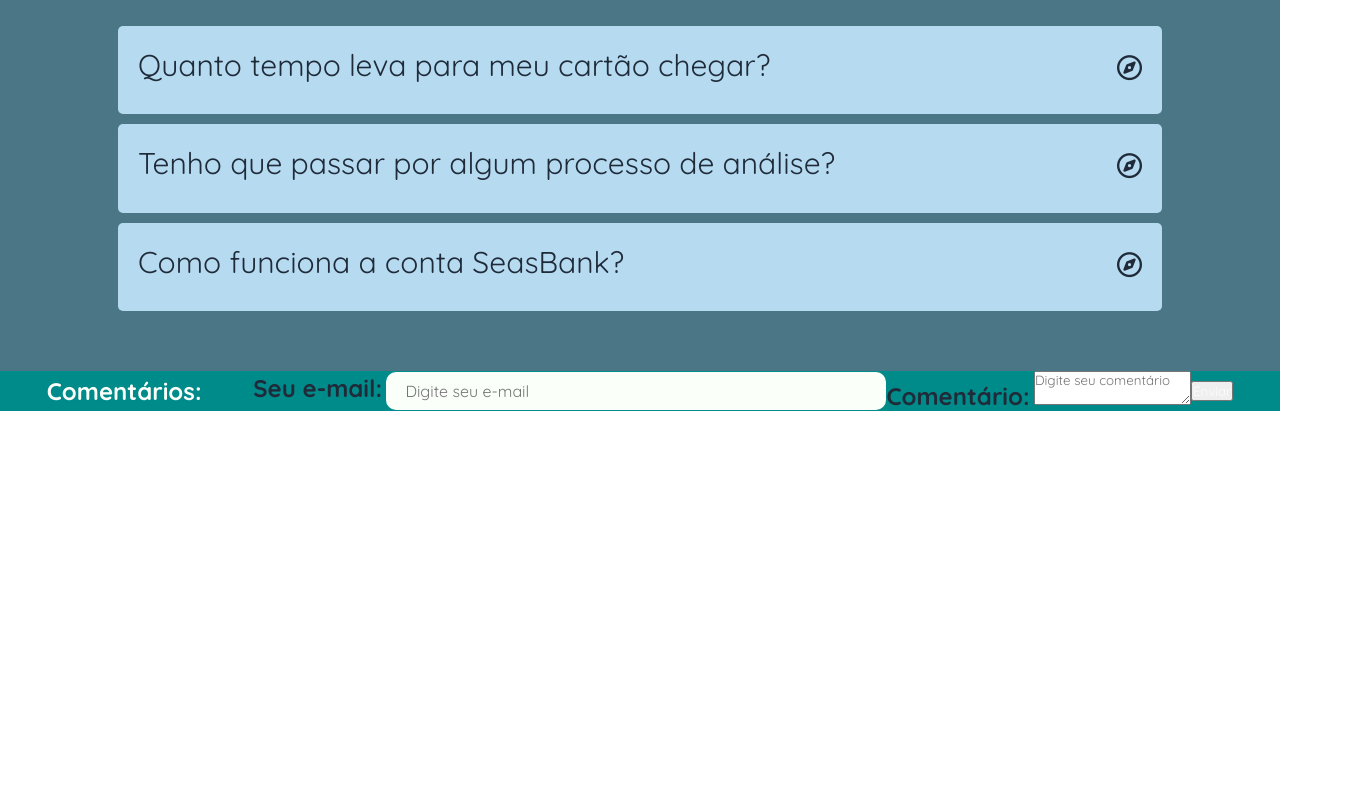
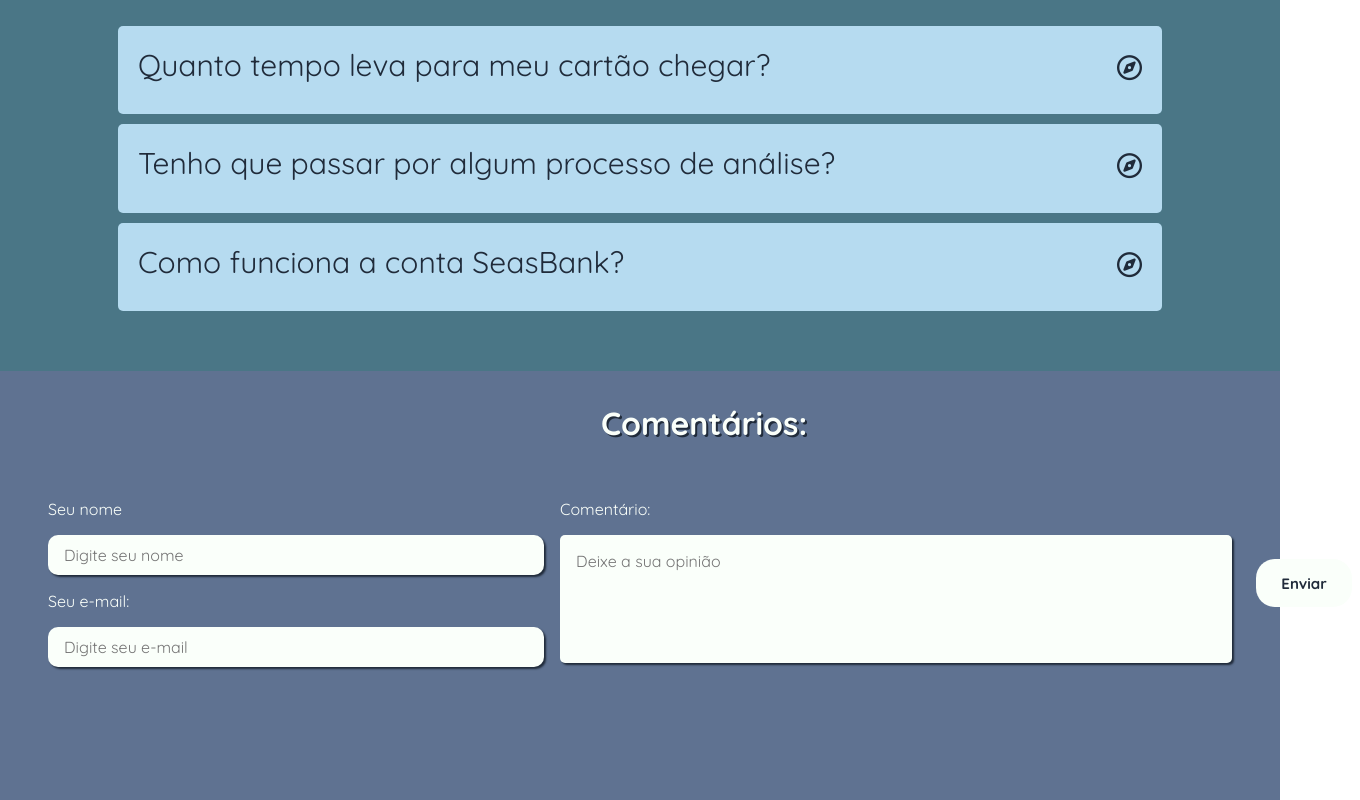
Before and after one commit to leovscn/seas-bank-task-js, a plain HTML site: page index.html in a window 1280 px wide. Shown: the part 1589-2389 px from the top of the page, 1360 px wide, since content can reach past the window. Before the commit the page ends 2000 px from the top, so only its background shows below. Drawn offline with Linux system fonts and the light colour scheme; no server answers.

Commit message:
Adicionado layout na seção sobre

```diff
--- a/assets/js/script-comments.js
+++ b/assets/js/script-comments.js
@@ -1,64 +1,70 @@
-const buscaComentarios = async()=>{
-    await fetch('https://jsonplaceholder.typicode.com/comments', {
+const buscaComentarios = async () => {
+  await fetch("https://jsonplaceholder.typicode.com/comments", {
     method: "GET",
     headers: {
-        "Content-Type": "application/json"
+      "Content-Type": "application/json",
+    },
+  })
+    .then((response) => {
+      if (!response.ok) {
+        throw new Error(`HTML response: ${response.status}`);
       }
-    }).then(response =>{
-      if(!response.ok){
-        throw new Error(`HTML response: ${response.status}`)
-      }
-      return response.json()
-    }).then(data => {
-        for(let i = 0;i<4;i++){
-            let comentario = document.createElement('div')
-            comentario.classList.add('card')
+      return response.json();
+    })
+    .then((data) => {
+      for (let i = 0; i < 4; i++) {
+        let comentario = document.createElement("div");
+        comentario.classList.add("card");
         comentario.innerHTML = `
             <h3>${data[i].name} - ${data[i].email}</h3>
 
             <p>${data[i].body}</p>
-            `
-            document.getElementById('sobre').appendChild(comentario)
+            `;
+        document.getElementById("comments").appendChild(comentario);
       }
-    }).catch(err=>{
-      console.log(err)
     })
-  }
-  buscaComentarios()
+    .catch((err) => {
+      console.log(err);
+    });
+};
+buscaComentarios();
 
-  const postaComentario = async ()=>{
-    const email = document.getElementById('email').value
-    const msg = document.getElementById('msg').value
-    // const nome = document.getElementById('nome').value
-    await fetch('https://jsonplaceholder.typicode.com/comments',{
-      method: 'POST',
-      headers:{
+const postaComentario = async () => {
+  const email = document.getElementById("email").value;
+  const msg = document.getElementById("msg").value;
+  const nome = document.getElementById("nome").value;
+  await fetch("https://jsonplaceholder.typicode.com/comments", {
+    method: "POST",
+    headers: {
       "Content-Type": "application/json",
     },
     body: JSON.stringify({
       postId: 1,
       id: 1,
-        name: 'nome',
+      name: `${nome}`,
       email: `${email}`,
-        body: `${msg}`
+      body: `${msg}`,
+    }),
   })
-    }).then(response =>{
-      if(!response.ok){
-        throw new Error(`HTML response: ${response.status}`)
+    .then((response) => {
+      if (!response.ok) {
+        throw new Error(`HTML response: ${response.status}`);
       }
-      return response.json()
-    }).then(data =>{
-        let comentario = document.createElement('div')
-        comentario.classList.add('card')
+      return response.json();
+    })
+    .then((data) => {
+      let comentario = document.createElement("div");
+      comentario.classList.add("card");
       comentario.innerHTML = `
         <h3>${data.name} - ${data.email}</h3>
 
         <p>${data.body}</p>
-        `
-        document.getElementById('sobre').appendChild(comentario)
-      console.log(data)
-    }).catch(err =>{
-      console.log(err)
+        `;
+      document.getElementById("comments").appendChild(comentario);
+      console.log(data);
     })
-  }
+    .catch((err) => {
+      console.log(err);
+    });
+};
 //   postaComentario()
--- a/assets/style.css
+++ b/assets/style.css
@@ -30,17 +30,17 @@
   z-index: 10;
 }
 
-.logo>a>p {
+.logo > a > p {
   font-size: 32px;
   font-weight: lighter;
   margin-left: 50px;
 }
 
-.logo>a>p>span {
+.logo > a > p > span {
   font-weight: bold;
 }
 
-header>.logo>a>img {
+header > .logo > a > img {
   width: 50px;
   height: 50px;
   padding-bottom: 10px;
@@ -51,7 +51,7 @@
   align-items: center;
 }
 
-header>nav {
+header > nav {
   display: flex;
   justify-content: space-evenly;
   width: 40%;
@@ -59,18 +59,18 @@
   font-size: 20px;
 }
 
-header>nav>ul {
+header > nav > ul {
   width: 300px;
   display: flex;
   justify-content: space-around;
 }
 
-header>nav>ul>li {
+header > nav > ul > li {
   border-left: 1px solid var(--color4);
   padding-left: 10px;
 }
 
-nav>button {
+nav > button {
   width: 150px;
   height: 50px;
   color: var(--color1);
@@ -84,7 +84,7 @@
   transition: all 0.3s;
 }
 
-nav>button a {
+nav > button a {
   width: 100%;
   height: 100%;
   color: var(--color1);
@@ -101,7 +101,7 @@
   padding: 0;
 }
 
-nav>button a,
+nav > button a,
 .login-btn a {
   display: flex;
   justify-content: center;
@@ -133,7 +133,7 @@
   width: 100%;
 }
 
-main>.first>.container1 {
+main > .first > .container1 {
   width: 100%;
   height: 300px;
   background-image: url("../imgs/ocean.jpg");
@@ -147,11 +147,11 @@
   text-align: center;
 }
 
-main>.first>.container1>.mobile-only {
+main > .first > .container1 > .mobile-only {
   display: none;
 }
 
-.container1>h2 {
+.container1 > h2 {
   text-shadow: 2px 2px 3px black;
   font-weight: 400;
   font-size: 48px;
@@ -183,14 +183,14 @@
   align-items: center;
 }
 
-.left-text>p {
+.left-text > p {
   display: flex;
   align-items: center;
   font-weight: lighter;
   font-size: 25px;
 }
 
-.left-text>i {
+.left-text > i {
   font-size: 50px;
   margin-left: 50px;
   padding: 20px 40px 20px 20px;
@@ -203,7 +203,7 @@
   background-color: var(--color3);
 }
 
-.card-img>img {
+.card-img > img {
   height: 100%;
   width: 100%;
   scale: 1.4;
@@ -229,7 +229,7 @@
   align-items: center;
 }
 
-.cards>.card {
+.cards > .card {
   height: 40%;
   width: 40%;
   background-color: var(--color6);
@@ -242,12 +242,12 @@
   padding: 20px;
 }
 
-.cards>.card>h3 {
+.cards > .card > h3 {
   color: var(--color1);
   margin-bottom: 30px;
 }
 
-.cards>.card>p {
+.cards > .card > p {
   color: var(--color1);
 }
 
@@ -274,14 +274,14 @@
   align-items: center;
 }
 
-form>div>label {
+form > div > label {
   color: var(--color1);
   font-size: x-large;
   font-weight: bold;
   margin-bottom: 10px;
 }
 
-form>div>input {
+form > div > input {
   border: 1px solid transparent;
   border-radius: 10px;
   width: 500px;
@@ -292,21 +292,21 @@
   font-size: 16px;
 }
 
-form>div>input:focus {
+form > div > input:focus {
   outline: 0;
   box-shadow: 2px 2px 10px #202b3a;
 }
 
-form>div>input[type="number"]::-webkit-inner-spin-button {
+form > div > input[type="number"]::-webkit-inner-spin-button {
   -webkit-appearance: none;
 }
 
-form>div>input[type="number"] {
+form > div > input[type="number"] {
   -moz-appearance: textfield;
   appearance: textfield;
 }
 
-form>input[type="submit"] {
+form > input[type="submit"] {
   display: flex;
   justify-content: center;
   border-radius: 15px;
@@ -322,13 +322,13 @@
   cursor: pointer;
 }
 
-.formu>form {
+.formu > form {
   display: flex;
   flex-direction: column;
   gap: 32px;
 }
 
-.formu>form>.nome,
+.formu > form > .nome,
 .email,
 .number {
   display: flex;
@@ -347,14 +347,14 @@
   gap: 10px;
 }
 
-.fourth>h3 {
+.fourth > h3 {
   font-size: 40px;
   margin-bottom: 35px;
   color: var(--color5);
   text-shadow: 2px 2px var(--color1);
 }
 
-.fourth>div {
+.fourth > div {
   width: 90%;
   background-color: var(--color6);
   height: 130px;
@@ -362,15 +362,15 @@
   border-radius: 5px;
 }
 
-.fourth>div:first-child {
+.fourth > div:first-child {
   margin-top: 50px;
 }
 
-.fourth>div>details>summary {
+.fourth > div > details > summary {
   color: var(--color1);
 }
 
-.fourth>div>details>summary {
+.fourth > div > details > summary {
   font-size: 30px;
   display: flex;
   align-items: center;
@@ -378,13 +378,13 @@
   cursor: pointer;
 }
 
-.fourth>div>details>summary>i {
+.fourth > div > details > summary > i {
   color: var(--color1);
   font-size: 25px;
   margin-top: 5px;
 }
 
-.fourth>div>details>p {
+.fourth > div > details > p {
   font-size: 20px;
   color: var(--color1);
   max-width: 85%;
@@ -397,13 +397,13 @@
     z-index: 10;
   }
 
-  header>nav {
+  header > nav {
     width: 70%;
     justify-content: center;
     gap: 8px;
   }
 
-  header>nav>input {
+  header > nav > input {
     display: none;
   }
 
@@ -415,16 +415,16 @@
     display: none;
   }
 
-  .logo>a>p {
+  .logo > a > p {
     margin-left: 0px;
   }
 
-  .first>.container1 {
+  .first > .container1 {
     flex-direction: column;
     gap: 15px;
   }
 
-  main>.first>.container1>.mobile-only {
+  main > .first > .container1 > .mobile-only {
     display: block;
     width: 150px;
     height: 50px;
@@ -437,7 +437,7 @@
     background-color: #ffffffaf;
   }
 
-  main>.first>.container1>.mobile-only a {
+  main > .first > .container1 > .mobile-only a {
     display: flex;
     justify-content: center;
     align-items: center;
@@ -445,11 +445,11 @@
     font-weight: 700;
   }
 
-  .first>.container1>h2 {
+  .first > .container1 > h2 {
     font-size: 26px;
   }
 
-  .fourth>div>details>p {
+  .fourth > div > details > p {
     font-size: 16px;
   }
 
@@ -468,13 +468,13 @@
     gap: 12px;
   }
 
-  .left-text>i {
+  .left-text > i {
     font-size: 25px;
     margin-left: 0;
     padding: 0;
   }
 
-  .left-text>p {
+  .left-text > p {
     font-size: 18px;
   }
 
@@ -486,7 +486,7 @@
     position: absolute;
   }
 
-  .card-img>img {
+  .card-img > img {
     position: absolute;
     z-index: 9;
     opacity: 0.2;
@@ -503,7 +503,7 @@
     width: 100%;
   }
 
-  .third>.cards {
+  .third > .cards {
     width: 100%;
   }
 
@@ -511,11 +511,11 @@
     padding: 16px;
   }
 
-  .third>div {
+  .third > div {
     width: 100%;
   }
 
-  .third>.formu {
+  .third > .formu {
     padding: 16px;
   }
 
@@ -523,15 +523,15 @@
     width: 80%;
   }
 
-  form>div>label {
+  form > div > label {
     font-size: 20px;
   }
 
-  form>div>input {
+  form > div > input {
     width: 100%;
   }
 
-  .formu>form>.nome,
+  .formu > form > .nome,
   .email,
   .number {
     width: 100%;
@@ -548,18 +548,18 @@
     width: 100%;
   }
 
-  .cards>.card {
+  .cards > .card {
     height: 100%;
     min-height: 238px;
     justify-content: flex-start;
     padding: 12px;
   }
 
-  .cards>.card>h3 {
+  .cards > .card > h3 {
     margin-bottom: 10px;
   }
 
-  .cards>.card>p {
+  .cards > .card > p {
     width: 100%;
     height: 100%;
     flex-grow: 1;
@@ -573,27 +573,27 @@
     height: 100%;
   }
 
-  .fourth>div {
+  .fourth > div {
     display: flex;
     align-items: center;
     justify-content: flex-start;
     height: 100%;
   }
 
-  .fourth>h3 {
+  .fourth > h3 {
     font-size: 24px;
     margin-bottom: 24px;
   }
 
-  .fourth>div>details {
+  .fourth > div > details {
     width: 100%;
   }
 
-  .fourth>div>details>p {
+  .fourth > div > details > p {
     max-width: 100%;
   }
 
-  .fourth>div>details>summary {
+  .fourth > div > details > summary {
     font-size: 22px;
     align-items: flex-start;
     font-weight: 600;
@@ -627,11 +627,106 @@
   color: darkcyan;
 }
 
+.comments {
+  display: grid;
+  grid-template-columns: 1fr 1fr 1fr 1fr;
+  grid-template-rows: auto;
+  gap: 1rem;
+  margin-top: 5rem;
+}
 .sobre {
   width: 100vw;
-  background-color: darkcyan;
+  background-color: var(--color2);
+  padding: 3rem;
+  display: flex;
+  flex-direction: column;
 }
-.sobre .card{
+.sobre > h2 {
+  font-size: 2rem;
+  margin-bottom: 35px;
+  color: var(--color5);
+  text-shadow: 2px 2px var(--color1);
+  position: relative;
+  top: -1rem;
+}
+
+.comments > .card > p,
+.comments > .card > h3 {
+  color: #000000;
+}
+
+.comments > .card {
+  background-color: var(--color6);
+  border-radius: 20px;
+  box-shadow: 2px 2px 10px #202b3a;
+  display: flex;
+  justify-content: center;
+  flex-direction: column;
+  width: 100%;
+
+  padding: 1rem;
   text-align: center;
-  margin: auto;
+
+  height: fit-content;
 }
+
+.form-comment > label {
+  color: var(--color5);
+}
+
+.form-comment {
+  display: flex;
+  flex-direction: column;
+  row-gap: 1rem;
+}
+.comment-inputs {
+  display: flex;
+  flex-direction: row;
+  gap: 1rem;
+}
+
+.form-comment > input {
+  all: unset;
+  width: 30rem;
+  height: 2.5rem;
+  border: none;
+  border-radius: 10px;
+  background-color: var(--color5);
+  box-shadow: 2px 2px 2px #202b3a;
+  padding-left: 1rem;
+  color: #202b3a;
+}
+
+.textarea-comment {
+  all: unset;
+  background: var(--color5);
+  border-radius: 5px;
+  width: 40rem;
+  height: 6rem;
+  padding: 1rem;
+  color: #202b3a;
+  box-shadow: 2px 2px 2px #202b3a;
+}
+.comment-button {
+  width: 6rem;
+  height: 3rem;
+  background-color: var(--color5);
+  font-weight: 900;
+  border-radius: 0.5cm;
+  border: none;
+  padding: 10px;
+  margin: 0 8px;
+  font-size: 15px;
+  cursor: pointer;
+  transition: all 0.3s;
+  color: var(--color1);
+  align-self: center;
+}
+.comment-button:hover {
+  background-color: rgba(250, 255, 250, 0.7);
+}
+.comment-text {
+  display: flex;
+  flex-direction: column;
+  gap: 1rem;
+}
--- a/index.html
+++ b/index.html
@@ -185,12 +185,19 @@
           </details>
         </div>
       </section>
+
       <section id="sobre" class="sobre cards">
         <h2>Comentários:</h2>
-    <div id="post" class="hide conteudo">
-
-      <form id="comment-form">
-        <div>
+        <div class="comment-inputs">
+          <div class="form-comment">
+            <label for="nome">Seu nome</label>
+            <input
+              type="text"
+              name="nome"
+              id="nome"
+              placeholder="Digite seu nome"
+              required
+            />
             <label for="email">Seu e-mail:</label>
             <input
               type="email"
@@ -198,21 +205,27 @@
               id="email"
               placeholder="Digite seu e-mail"
               required
-            class="form-control"
             />
           </div>
-        <div>
+          <div class="comment-text">
             <label for="body">Comentário:</label>
             <textarea
               name="body"
               id="msg"
-            placeholder="Digite seu comentário"
+              placeholder="Deixe a sua opinião"
               required
-            maxlength="240"
-            class="form-control"
+              maxlength="200"
+              class="textarea-comment"
             ></textarea>
           </div>
-        <input type="button" onclick="postaComentario()" value="Enviar" class="btn btn-danger"/>
+          <input
+            type="button"
+            onclick="postaComentario()"
+            value="Enviar"
+            class="comment-button"
+          />
+        </div>
+        <div id="comments" class="comments"></div>
       </section>
     </main>
     <script src="./assets/js/script-comments.js"></script>
```
Also changed, not shown: assets/db.json (deleted). Lines whose indentation alone changed are shown as unchanged.
